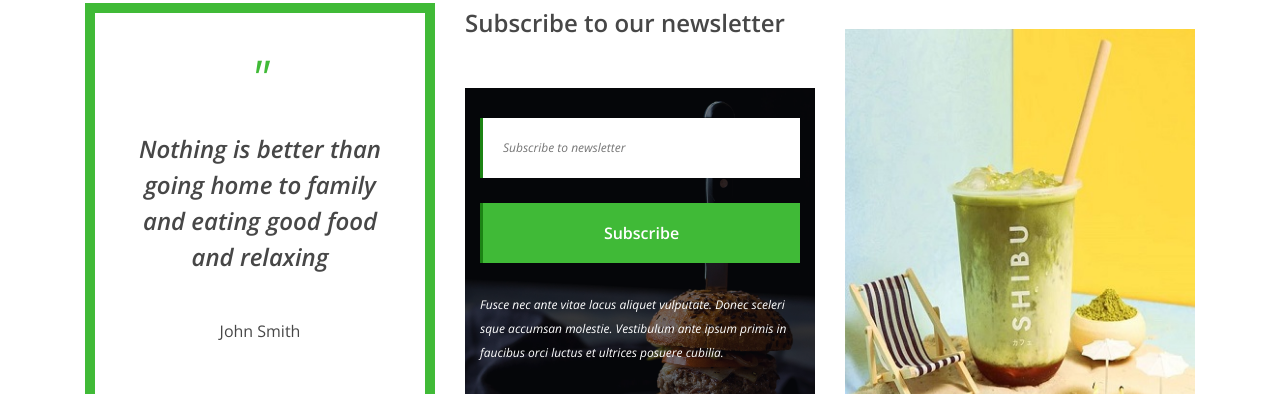
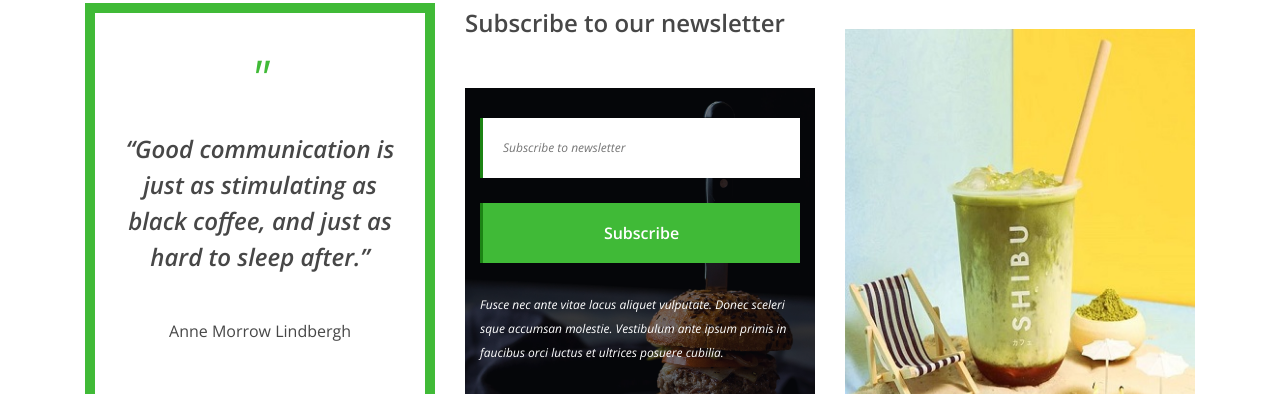
Before and after one commit to erickwijaya/SHIBU, a plain HTML site: page index.html in a window 1280 px wide. Shown: the part 3279-3673 px from the top of the page. Drawn offline with nearby package versions, Linux system fonts and the light colour scheme; files whose address does not match are found by name.

Commit message:
Update index.html

```diff
--- a/index.html
+++ b/index.html
@@ -381,8 +381,8 @@
                 <div class="col-12 col-lg-4">
                     <div class="quote-area text-center">
                         <span>"</span>
-                        <h4>Nothing is better than going home to family and eating good food and relaxing</h4>
-                        <p>John Smith</p>
+                        <h4>“Good communication is just as stimulating as black coffee, and just as hard to sleep after.”</h4>
+                        <p>Anne Morrow Lindbergh</p>
                         <div class="date-comments d-flex justify-content-between">
                             <div class="date">January 04, 2018</div>
                             <div class="comments">2 Comments</div>
```
